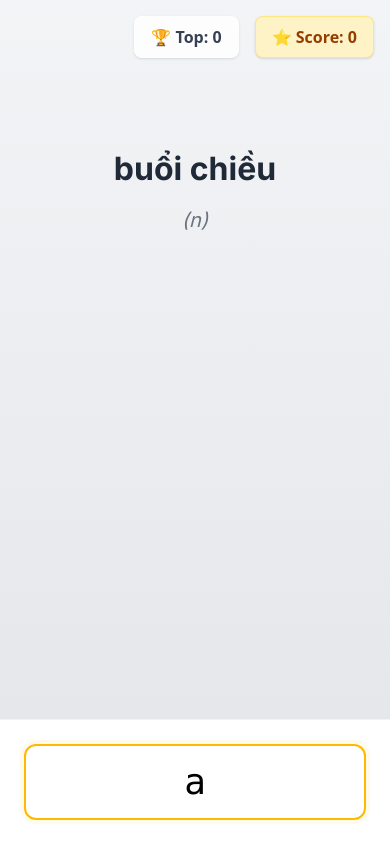
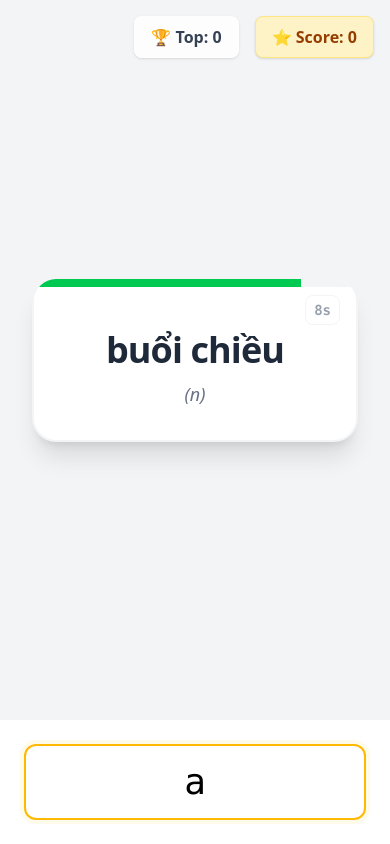
Before and after one commit to tungdt19/vocab-game, a Next.js app: page /vocab-game/ in a window 390 px wide. Both pictures are taken after a click on the button "BẮT ĐẦU". Built offline with nearby package versions, Linux system fonts and the light colour scheme.

Commit message:
refactor: pivot to static word display with 10s timer for mobile UX

```diff
--- a/app/page.tsx
+++ b/app/page.tsx
@@ -4,13 +4,11 @@ import type React from "react"
 import { useState, useEffect, useRef, useCallback } from "react"
 import { OXFORD_3000 } from "../constants"
 import { GameStatus, type GameState, type VocabularyItem } from "../types"
-import GameCanvas from "../components/GameCanvas"
+import WordDisplay from "../components/WordDisplay"
 import InlineResult from "../components/InlineResult"
 import confetti from "canvas-confetti"
 
-const GAME_DURATION_MS = 10000
-const UPDATE_INTERVAL_MS = 10
-const STEP_INCREMENT = 100 / (GAME_DURATION_MS / UPDATE_INTERVAL_MS)
+const GAME_DURATION_SEC = 10
 
 const Page: React.FC = () => {
   const [gameState, setGameState] = useState<GameState>({
@@ -20,7 +18,9 @@ const Page: React.FC = () => {
     inputValue: "",
   })
 
-  const [posPercent, setPosPercent] = useState(0)
+  // Timer State
+  const [timeLeft, setTimeLeft] = useState(GAME_DURATION_SEC)
+
   const [isErrorShake, setIsErrorShake] = useState(false)
   const [showError, setShowError] = useState(false)
   const [inputDisplay, setInputDisplay] = useState("")
@@ -63,8 +63,6 @@ const Page: React.FC = () => {
       usedIndicesRef.current.clear()
     }
 
-    // Optimization: If density of used is low, just pick random until unique
-    // If density is high, build available list
     if (usedIndicesRef.current.size < totalWords / 2) {
       let candidate = Math.floor(Math.random() * totalWords)
       while (usedIndicesRef.current.has(candidate)) {
@@ -73,7 +71,6 @@ const Page: React.FC = () => {
       usedIndicesRef.current.add(candidate)
       return OXFORD_3000[candidate]
     } else {
-      // Build available list for the second half to guarantee termination
       for (let i = 0; i < totalWords; i++) {
         if (!usedIndicesRef.current.has(i)) {
           availableIndices.push(i)
@@ -81,7 +78,6 @@ const Page: React.FC = () => {
       }
 
       if (availableIndices.length === 0) {
-        // Should not happen due to reset check above, but purely safe fallback
         usedIndicesRef.current.clear()
         return OXFORD_3000[Math.floor(Math.random() * totalWords)]
       }
@@ -103,13 +99,13 @@ const Page: React.FC = () => {
       setDisplayedWord(null)
       setIsInputVisible(false)
       setInputDisplay("")
+      setTimeLeft(GAME_DURATION_SEC) // Reset Timer
 
       const word = getNextRandomWord()
-      if (!word) return // Should not happen
+      if (!word) return
 
       const firstChar = word.english[0].toLowerCase()
 
-      // Reset score if requested
       if (resetScore) {
         setGameState((prev) => ({ ...prev, score: 0 }))
       }
@@ -118,17 +114,18 @@ const Page: React.FC = () => {
         setGameState((prev) => ({
           ...prev,
           currentWord: word,
-          status: GameStatus.FALLING,
-          inputValue: firstChar, // Hint first char
+          status: GameStatus.FALLING, // We keep the enum name 'FALLING' as "Active Game State" for simplicity
+          inputValue: firstChar,
           score: resetScore ? 0 : prev.score,
         }))
-        setPosPercent(0)
+
+        // Reset timer again explicitly to be safe
+        setTimeLeft(GAME_DURATION_SEC)
 
         setTimeout(() => {
           setInputDisplay(firstChar)
           setIsInputVisible(true)
           isPickingWord.current = false
-          // Auto focus
           setTimeout(() => inputRef.current?.focus(), 50)
         }, 100)
       }, 150)
@@ -137,10 +134,6 @@ const Page: React.FC = () => {
   )
 
   const startGame = () => {
-    // Reset used indices on new game?
-    // Maybe not, we want to encounter new words across games.
-    // user said "auto random new words", implying ignoring previously seen?
-    // Let's keep the set persistent across retries, but if they refresh page it clears.
     pickNewWord(true)
   }
 
@@ -152,27 +145,25 @@ const Page: React.FC = () => {
     }
   }
 
-  // Game Loop
+  // Timer Loop
   useEffect(() => {
     if (gameState.status === GameStatus.FALLING) {
       const interval = setInterval(() => {
-        setPosPercent((prev) => {
-          if (prev >= 100) {
+        setTimeLeft((prev) => {
+          if (prev <= 0) {
             clearInterval(interval)
             handleTimeOut()
-            return 100
+            return 0
           }
-          return prev + STEP_INCREMENT
+          return prev - 1
         })
-      }, UPDATE_INTERVAL_MS)
+      }, 1000)
       return () => clearInterval(interval)
     }
   }, [gameState.status])
 
   const handleTimeOut = () => {
     if (!gameState.currentWord) return
-
-    // Time out = Wrong
     setGameState((prev) => ({
       ...prev,
       status: GameStatus.LOSS,
@@ -198,7 +189,7 @@ const Page: React.FC = () => {
           angle: 60,
           spread: 55,
           origin: { x: 0 },
-          colors: ['#f59e0b', '#10b981', '#3b82f6'] // Amber, Emerald, Blue
+          colors: ['#f59e0b', '#10b981', '#3b82f6']
         })
         confetti({
           particleCount: 5,
@@ -226,15 +217,13 @@ const Page: React.FC = () => {
       }
     })
     setDisplayedWord(gameState.currentWord)
-    setIsInputVisible(false) // Hide input on win
+    setIsInputVisible(false)
   }
 
   const handleInputChange = (e: React.ChangeEvent<HTMLInputElement>) => {
     if (gameState.status !== GameStatus.FALLING || !isInputVisible) return
 
     let value = e.target.value.toLowerCase()
-
-    // Hint logic: ensure first char is always present/correct if start
     const target = gameState.currentWord?.english.toLowerCase() || ""
     if (value.length < 1) value = target[0]
 
@@ -253,7 +242,6 @@ const Page: React.FC = () => {
         handleWin()
       } else {
         triggerError()
-        // Do NOT change status, just shake and let user try again
       }
     }
   }
@@ -279,7 +267,7 @@ const Page: React.FC = () => {
               FALLING WORDS
             </h1>
             <p className="text-gray-500 font-medium text-lg max-w-md mx-auto">
-              Gõ từ tiếng Anh tương ứng với nghĩa tiếng Việt đang rơi xuống.
+              Gõ từ tiếng Anh tương ứng với nghĩa tiếng Việt đang hiển thị.
             </p>
             <button
               onClick={startGame}
@@ -291,10 +279,10 @@ const Page: React.FC = () => {
         )}
 
         {isGameActive && (
-          <GameCanvas
+          <WordDisplay
             word={gameState.currentWord}
-            posPercent={posPercent}
-            status={gameState.status}
+            timeLeft={timeLeft}
+            totalTime={GAME_DURATION_SEC}
           />
         )}
 
--- /dev/null
+++ b/components/WordDisplay.tsx
@@ -0,0 +1,51 @@
+import React from "react"
+import { VocabularyItem } from "../types"
+
+interface WordDisplayProps {
+    word: VocabularyItem | null
+    timeLeft: number
+    totalTime: number
+}
+
+const WordDisplay: React.FC<WordDisplayProps> = ({ word, timeLeft, totalTime }) => {
+    if (!word) return null
+
+    const progressPercent = (timeLeft / totalTime) * 100
+
+    // Color transition based on time left
+    let progressColor = "bg-green-500"
+    if (progressPercent < 60) progressColor = "bg-amber-500"
+    if (progressPercent < 30) progressColor = "bg-red-500"
+
+    return (
+        <div className="flex flex-col items-center justify-center w-full max-w-md mx-auto p-8 animate-in zoom-in duration-300">
+            {/* Word Card */}
+            <div className="w-full bg-white rounded-3xl shadow-xl border-2 border-gray-100 p-8 text-center relative overflow-hidden">
+
+                {/* Progress Bar (Background or Top) */}
+                <div className="absolute top-0 left-0 w-full h-2 bg-gray-100">
+                    <div
+                        className={`h-full transition-all duration-1000 ease-linear ${progressColor}`}
+                        style={{ width: `${progressPercent}%` }}
+                    />
+                </div>
+
+                {/* Timer Badge */}
+                <div className="absolute top-4 right-4 text-gray-400 font-mono text-sm font-bold border border-gray-100 rounded-lg px-2 py-1">
+                    {timeLeft}s
+                </div>
+
+                <div className="mt-4 space-y-2">
+                    <h2 className="text-4xl md:text-5xl font-black text-gray-800 tracking-tight leading-tight">
+                        {word.vietnamese}
+                    </h2>
+                    <p className="text-lg text-gray-500 font-medium italic">
+                        ({word.type})
+                    </p>
+                </div>
+            </div>
+        </div>
+    )
+}
+
+export default WordDisplay
```
